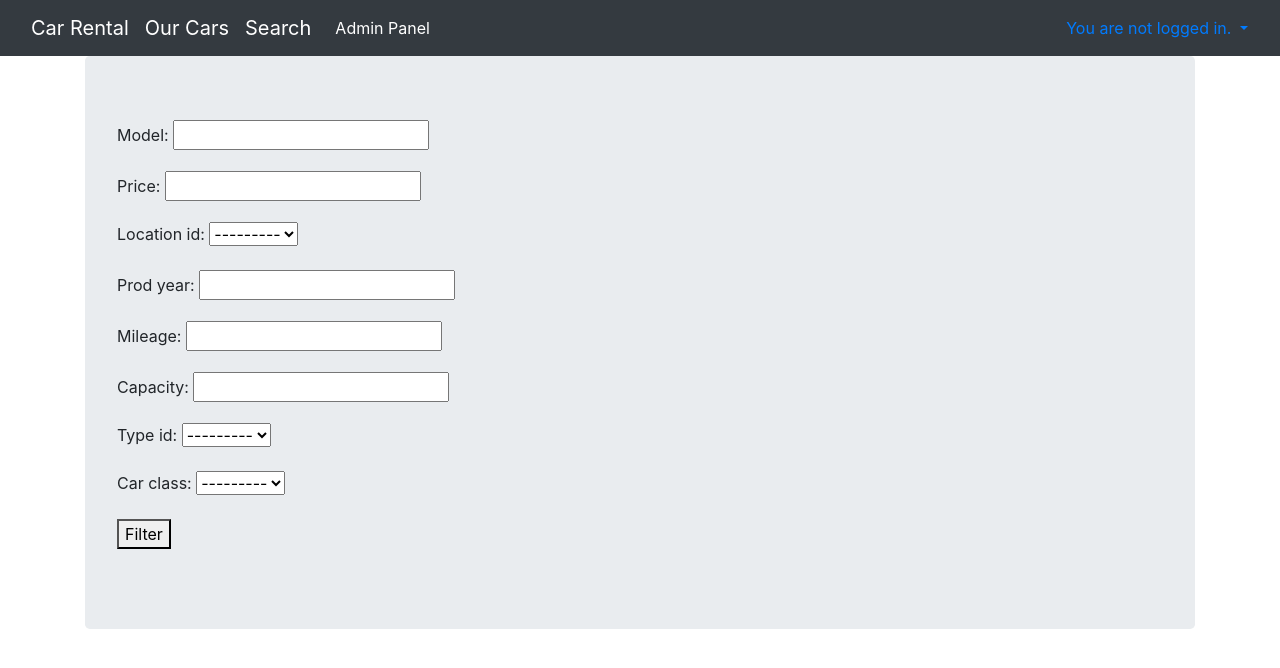
After one commit to jstanczewski/car_rental, a Django app: page /search/ in a window 1280 px wide. The commit adds this page. Shown: the top 668 px of the page. Run offline with Django 3.2, Linux system fonts and the light colour scheme; data that the repository does not hold is empty; some libraries are stand-ins or nearby versions.

Commit message:
migrations added, filter function added, admin panel groups fixed

```diff
--- a/accounts/admin.py
+++ b/accounts/admin.py
@@ -101,5 +101,10 @@ class GroupAdmin(admin.ModelAdmin):
     form = GroupAdminForm
     filter_horizontal = ['permissions']
 
+    def save_model(self, request, obj, form, change):
+        super(GroupAdmin, self).save_model(request, obj, form, change)
+        if 'users' in form.cleaned_data:
+            form.instance.user_set.set(form.cleaned_data['users'])
+
 
 admin.site.register(Group, GroupAdmin)
--- a/accounts/models.py
+++ b/accounts/models.py
@@ -4,7 +4,7 @@ from django.contrib.auth.base_user import AbstractBaseUser, BaseUserManager
 from django.db.models import Model, CharField, IntegerField, EmailField
 from django.db.models.signals import post_save
 from django.dispatch import receiver
-from django.contrib.auth.models import AbstractUser, Group
+from django.contrib.auth.models import AbstractUser, Group, PermissionsMixin
 
 
 class MyUserManager(BaseUserManager):
@@ -43,7 +43,7 @@ class MyUserManager(BaseUserManager):
         return user
 
 
-class Profile(AbstractBaseUser):
+class Profile(AbstractBaseUser, PermissionsMixin):
     first_name = CharField(max_length=50)
     second_name = CharField(max_length=50)
     document_number = CharField(max_length=15)
@@ -55,6 +55,7 @@ class Profile(AbstractBaseUser):
     is_active = models.BooleanField(default=True)
     is_admin = models.BooleanField(default=False)
     is_staff = models.BooleanField(default=False)
+    is_superuser = models.BooleanField(default=True)
 
     objects = MyUserManager()
 
--- a/car_rental/urls.py
+++ b/car_rental/urls.py
@@ -18,7 +18,7 @@ from django.contrib import admin
 from django.contrib.auth.views import LogoutView
 from django.urls import path
 from car_rental import settings
-from viewer.views import IndexView, ListCars, CarDetailsView
+from viewer.views import IndexView, ListCars, CarDetailsView, search
 from accounts.views import SubmittableLoginView, signup, SubmittablePasswordChangeView
 
 urlpatterns = [
@@ -30,6 +30,7 @@ urlpatterns = [
     path('password_change/', SubmittablePasswordChangeView.as_view(), name='password_change'),
     path('signup/', signup, name='signup'),
     path('cars/<int:pk>/', CarDetailsView.as_view(), name='car_details'),
+    path('search/', search, name='search')
 ]
 
 if settings.DEBUG:
--- /dev/null
+++ b/viewer/filters.py
@@ -0,0 +1,11 @@
+from viewer.models import Car
+import django_filters
+
+
+class UserFilter(django_filters.FilterSet):
+    model = django_filters.CharFilter(lookup_expr='icontains', label='Model')
+    price = django_filters.NumberFilter(label='Price')
+
+    class Meta:
+        model = Car
+        fields = ['model', 'price', 'location_id', 'prod_year', 'mileage', 'capacity', 'type_id', 'car_class']
--- a/viewer/models.py
+++ b/viewer/models.py
@@ -68,6 +68,9 @@ class Location(Model):
     def __str__(self):
         return self.city
 
+    def __repr__(self):
+        return self.city
+
 
 class Contract(Model):
     date_from = DateField()
--- a/viewer/templates/car_details.html
+++ b/viewer/templates/car_details.html
@@ -11,8 +11,8 @@ Production year: {{ object.prod_year.year }}<br>
 Mileage: {{ object.mileage }} km<br>
 Capacity: {{ object.capacity }} passengers<br>
 Car class: {{ object.car_class }}<br>
-Car type: {{ object.type_id }}<br>
-
+Car type: {{ object.type_id }}<br><br>
+<button type="button" class="btn btn-primary">Rent</button><br><br>
 {% if object.image %}
 <img src="{{ object.image.url }}">
 {% endif %}
--- a/viewer/templates/navbar.html
+++ b/viewer/templates/navbar.html
@@ -2,6 +2,7 @@
 <div class="container fixed">
   <a class="navbar-brand" href="{% url 'index' %}">Car Rental</a>
   <a class="navbar-brand" href="{% url 'cars' %}">Our Cars</a>
+    <a class="navbar-brand" href="{% url 'search' %}">Search</a>
   <button class="navbar-toggler" type="button" data-toggle="collapse" data-target="#navbarNavAltMarkup">
     <span class="navbar-toggler-icon"></span>
   </button>
--- /dev/null
+++ b/viewer/templates/search.html
@@ -0,0 +1,18 @@
+{% extends 'base.html' %}
+{% block title %}
+Search
+{% endblock %}
+
+{% block content %}
+<form method="get">
+        {{ filter.form.as_p }}
+        <button type="submit">Filter</button>
+    </form>
+    <ul>
+        {% for car in filter.qs %}
+        <li>
+            <a href="{% url 'car_details' car.id %}">{{ car.model }} ({{ car.prod_year.year }}) - {{ car.location_id }}</a>
+        </li>
+        {% endfor %}
+    </ul>
+{% endblock %}
--- a/viewer/views.py
+++ b/viewer/views.py
@@ -1,5 +1,7 @@
 from django.shortcuts import render
 from django.views.generic import TemplateView, ListView, DetailView
+
+from viewer.filters import UserFilter
 from viewer.models import Car
 
 
@@ -15,3 +17,9 @@ class ListCars(ListView):
 class CarDetailsView(DetailView):
     template_name = 'car_details.html'
     model = Car
+
+
+def search(request):
+    user_list = Car.objects.all()
+    user_filter = UserFilter(request.GET, queryset=user_list)
+    return render(request, 'search.html', {'filter': user_filter})
```
Also changed, not shown: accounts/migrations/0002_auto_20210517_1630.py (added).
